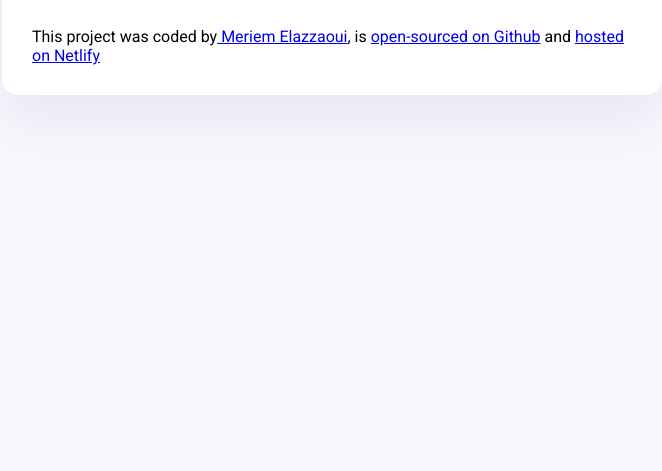
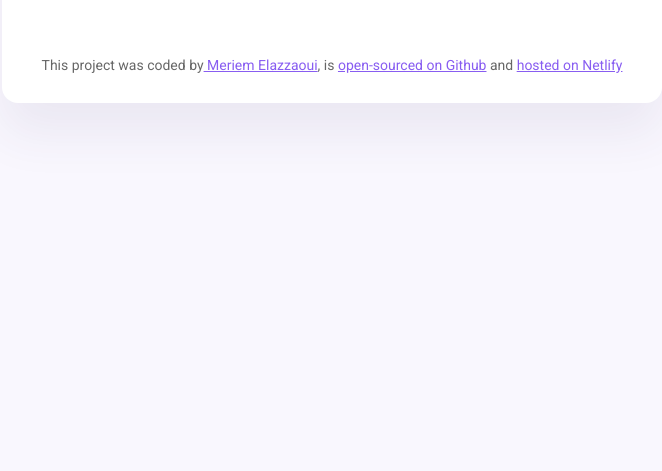
Before and after one commit to meriem837/meteo, a plain HTML site: page index.html in a window 1280 px wide. Shown: the part 329-800 px from the top of the page, without its empty margins (308-970 px from the left). Drawn offline with Linux system fonts and the light colour scheme.

Commit message:
styled the footer

```diff
--- a/src/style.css
+++ b/src/style.css
@@ -69,3 +69,12 @@
   margin-top: 15px;
   font-size: 28px;
 }
+footer {
+  padding: 30px 0 0 0;
+  text-align: center;
+  font-size: 14px;
+  color: rgba(0, 0, 0, 0.6);
+}
+a {
+  color: #885df1;
+}
```
